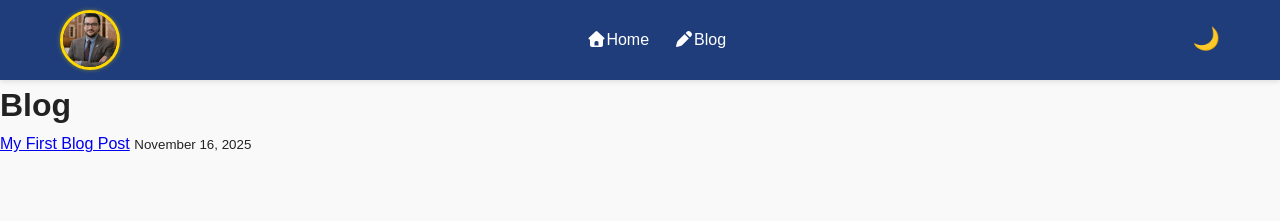
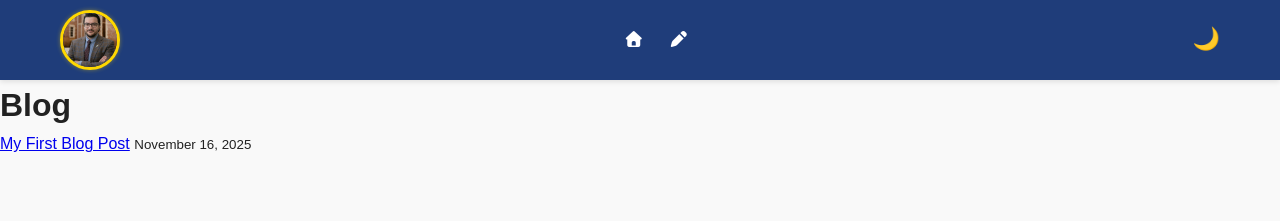
Before and after one commit to rodriguerizk/rodriguerizk.github.io, a Jekyll site: the page built from blog.html, in a window 1280 px wide. Shown: the top 221 px of the page. Built offline with Jekyll 4.4.1, drawn with Linux system fonts in a browser that asks for light colours; nearby versions of some CDN libraries.

Commit message:
Update default.html

```diff
--- a/_layouts/default.html
+++ b/_layouts/default.html
@@ -92,8 +92,8 @@
 
       <div class="menu-icon" onclick="toggleMenu()">☰</div>
       <ul class="nav-links" id="navLinks">
-        <li><a href="{{ site.baseurl }}/"><i class="fas fa-home"></i>Home</a></li>
-        <li><a href="{{ site.baseurl }}/blog"><i class="fa-solid fa-pen"></i>Blog</a></li>
+        <li><a href="{{ site.baseurl }}/"><i class="fas fa-home"></i></a></li>
+        <li><a href="{{ site.baseurl }}/blog"><i class="fa-solid fa-pen"></i></a></li>
 
       </ul>
       <div class="theme-toggle-container">
```
